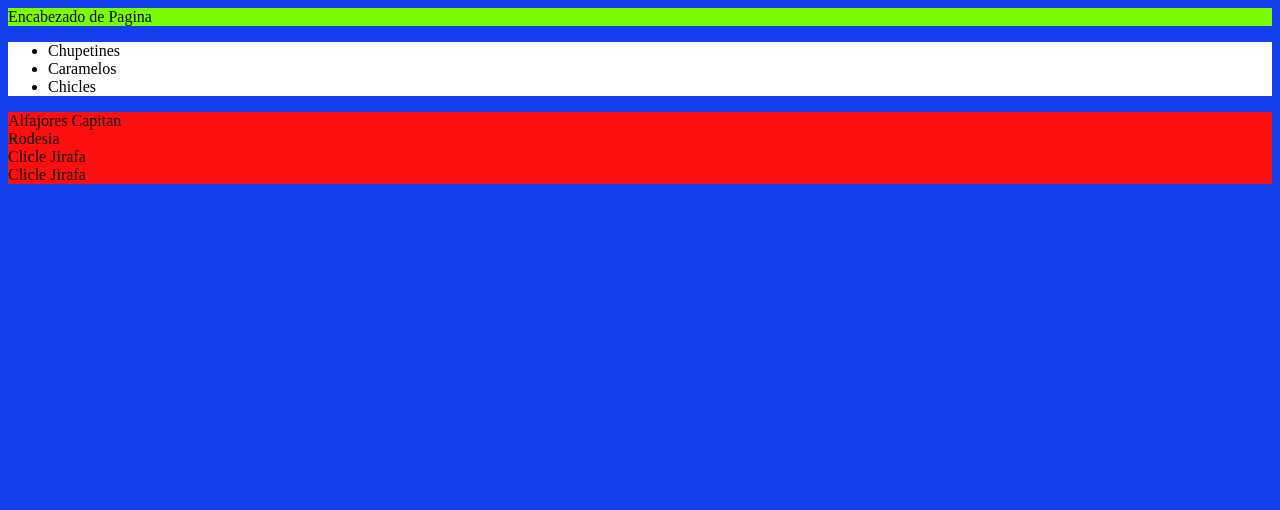
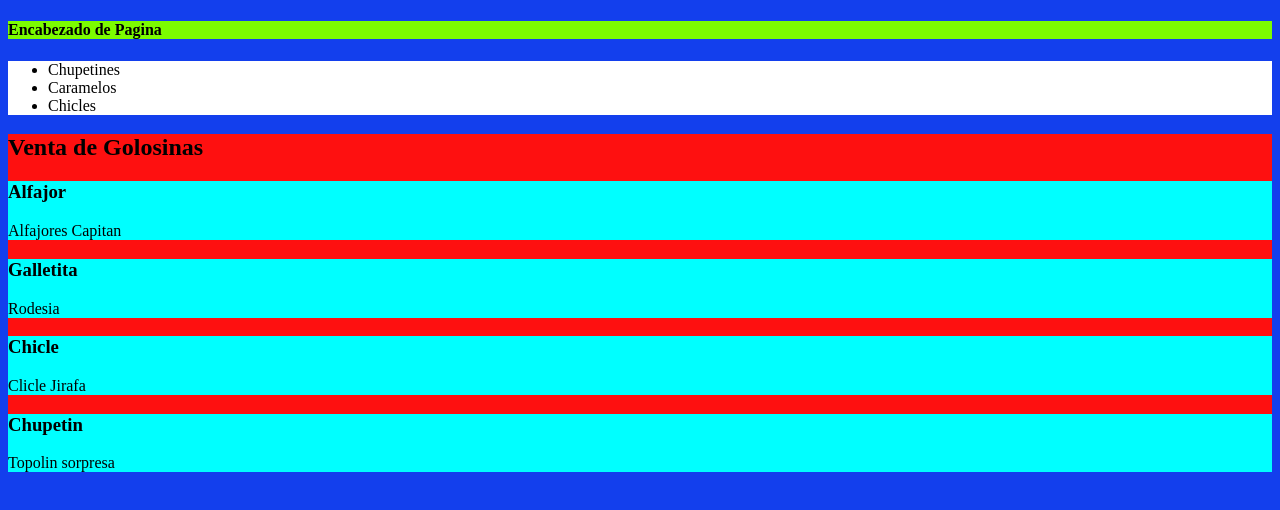
Before and after one commit to gonzalit098/maquetado_grid_2018martes15, a plain HTML site: page index.html in a window 1280 px wide. Drawn offline with Linux system fonts and the light colour scheme.

Commit message:
😘Validator w3 Glitch

```diff
--- a/index.html
+++ b/index.html
@@ -3,7 +3,7 @@
   <head>
 
 
-    <title>Hello!</title>
+    <title>Golosinas!!</title>
 
 
     <link rel="stylesheet" href="/style.css">
@@ -14,7 +14,8 @@
 
   <body>
 
-    <header>Encabezado de Pagina
+    <header><h4>
+      Encabezado de Pagina</h4>
     </header>
 
     <nav>
@@ -22,15 +23,28 @@
         <li>Chupetines</li>
         <li>Caramelos</li>
         <li>Chicles</li>
+
       </ul>
     </nav>
 
 
   <section>
-    <article>Alfajores Capitan</article>
-    <article>Rodesia</article>
-    <article>Clicle Jirafa</article>
-    <article>Clicle Jirafa</article>
+    <h2>Venta de Golosinas</h2>
+    <article>
+      <h3>Alfajor</h3>
+      Alfajores Capitan
+    </article>
+    <article>
+      <h3>Galletita</h3>
+      Rodesia
+    </article>
+    <article>
+      <h3>Chicle</h3>
+      Clicle Jirafa
+    </article>
+    <article><h3>Chupetin</h3>
+      Topolin sorpresa
+    </article>
   </section>
 
     <footer>
--- a/style.css
+++ b/style.css
@@ -19,3 +19,6 @@ nav {
 section {
   background-color: #FE1010
 }
+article {
+  background-color: aqua
+}
```
